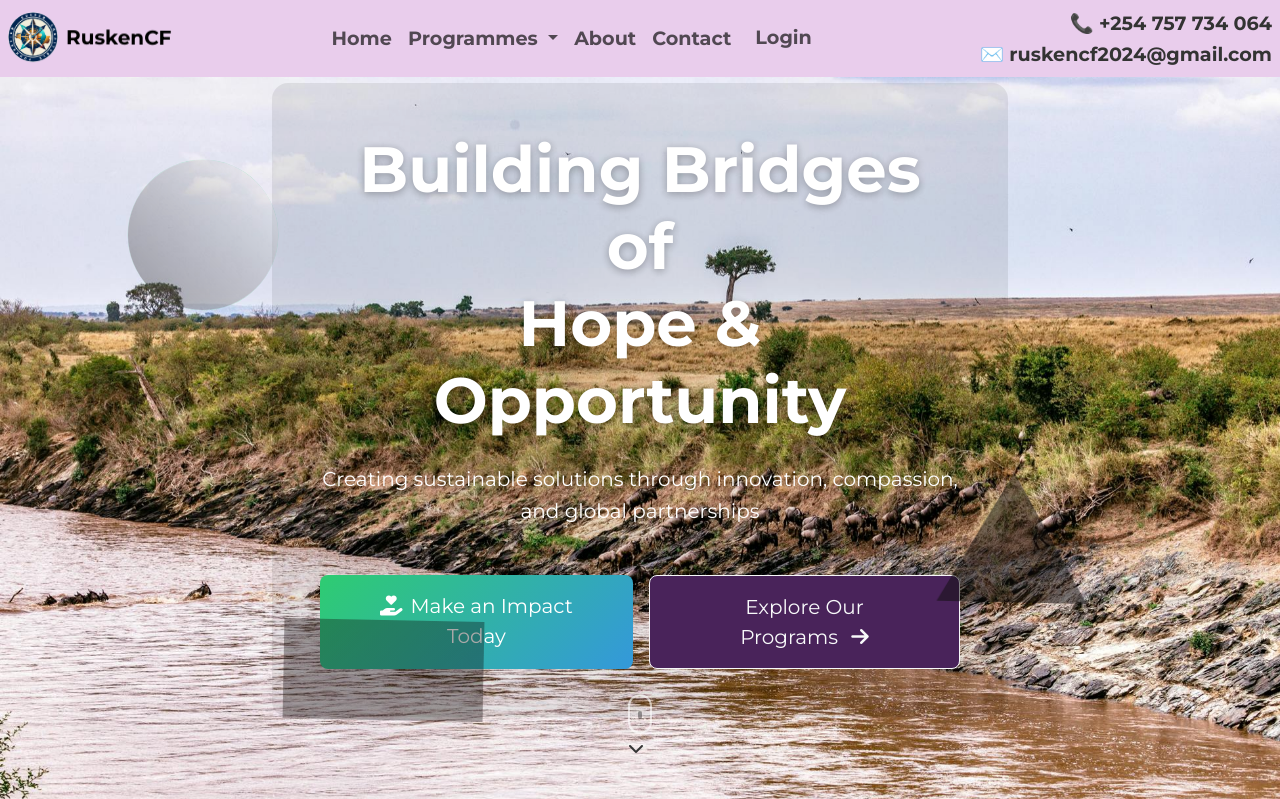
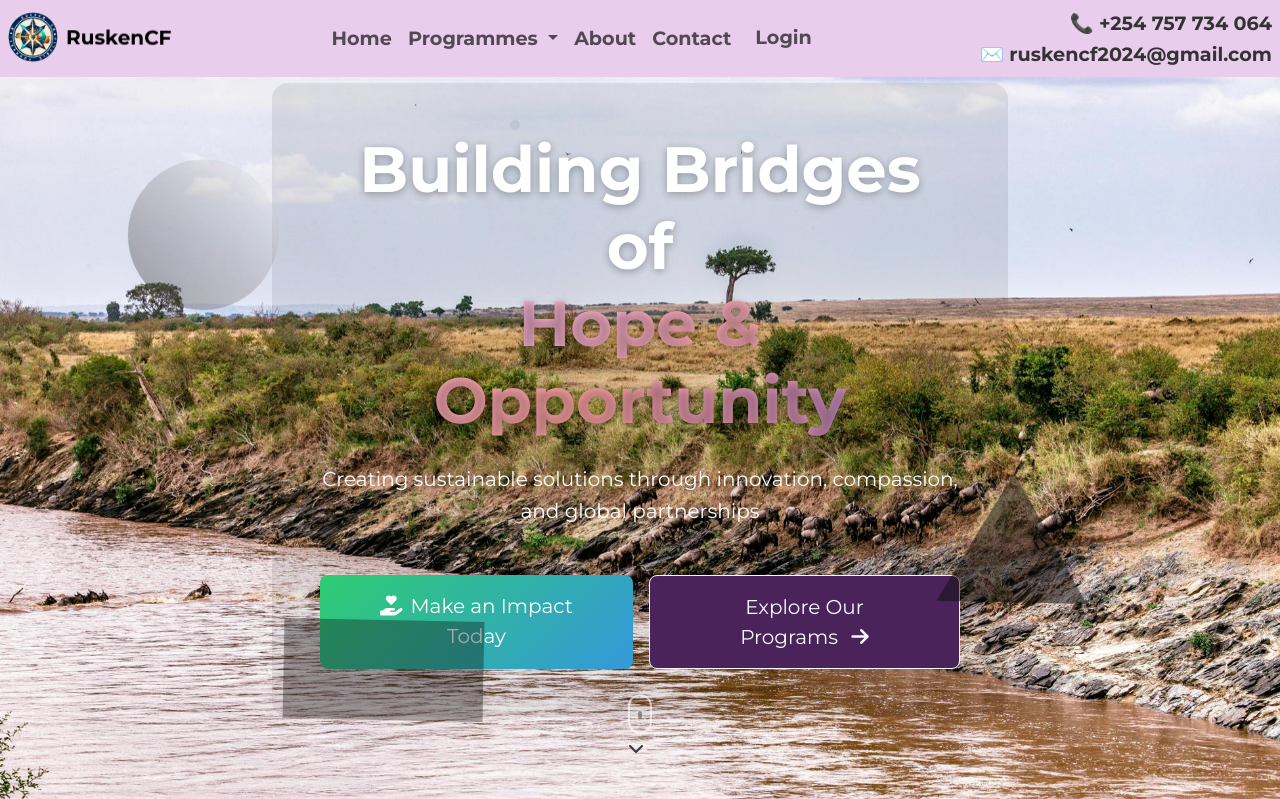
Before and after one commit to KEVINOCHAE/Rusken-Charitable-Foundation, a Flask app: page / in a window 1280 px wide. Shown: the top 799 px of the page. Run offline with Flask 3, Linux system fonts and the light colour scheme; data that the repository does not hold is empty; some libraries are stand-ins or nearby versions.

Commit message:
hompage finishing

```diff
--- a/app/static/css/page.css
+++ b/app/static/css/page.css
@@ -53,12 +53,19 @@
 .text-shadow {
   text-shadow: 0 2px 8px rgba(0, 0, 0, 0.3);
 }
-
+.animated-gradient {
+  background: linear-gradient(90deg, #eebaee, #ffa3a3, #7467e0);
+  background-size: 200% auto;
+  -webkit-background-clip: text;
+  background-clip: text;
+  -webkit-text-fill-color: transparent;
+  animation: gradientText 3s linear infinite;
+}
 
 /* 6. Ensure content sits above everything */
 .hero-content {
   position: relative;
-  z-index: 10000;
+  z-index: 100; /* above overlay */
   color: #fff;
 }
 
--- a/app/templates/main/home.html
+++ b/app/templates/main/home.html
@@ -18,7 +18,7 @@
            class="img-cover parallax-layer"
            data-depth="0.4">
     </div>
-
+    <div class="color-overlay gradient-overlay"></div>
   </div>
 
   <!-- Content Container -->
@@ -70,6 +70,7 @@
     </div>
   </div>
 </section>
+
 
 <section class="donation-module py-8 position-relative overflow-hidden" id="donate">
 
```
Also changed, not shown: 1 other file.
